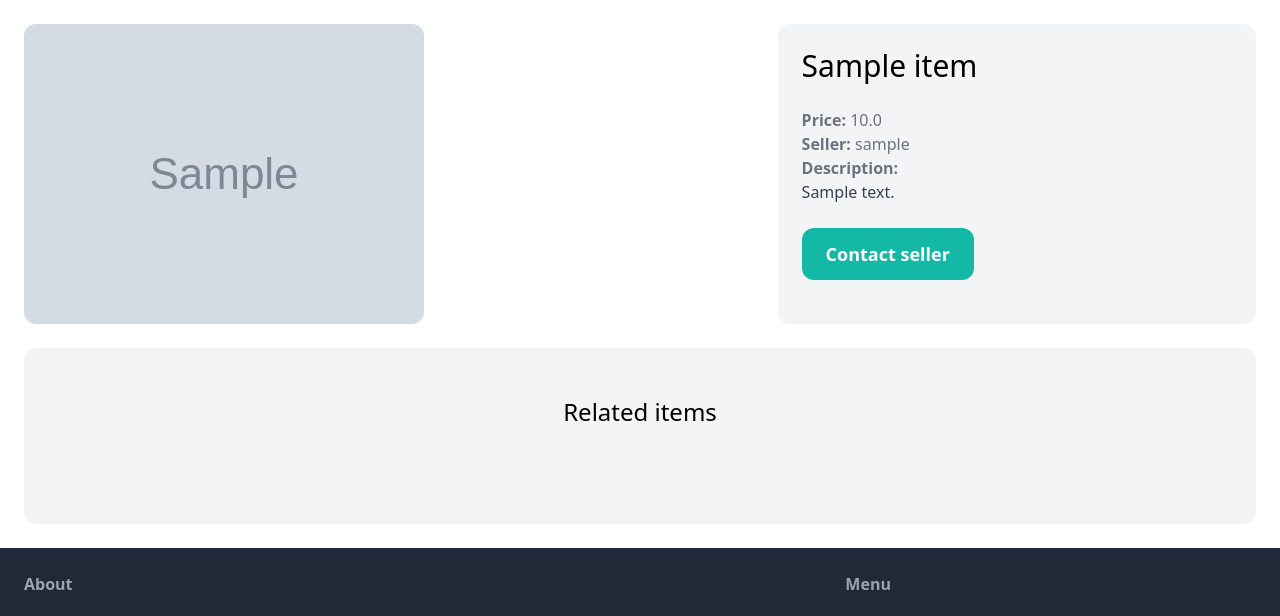
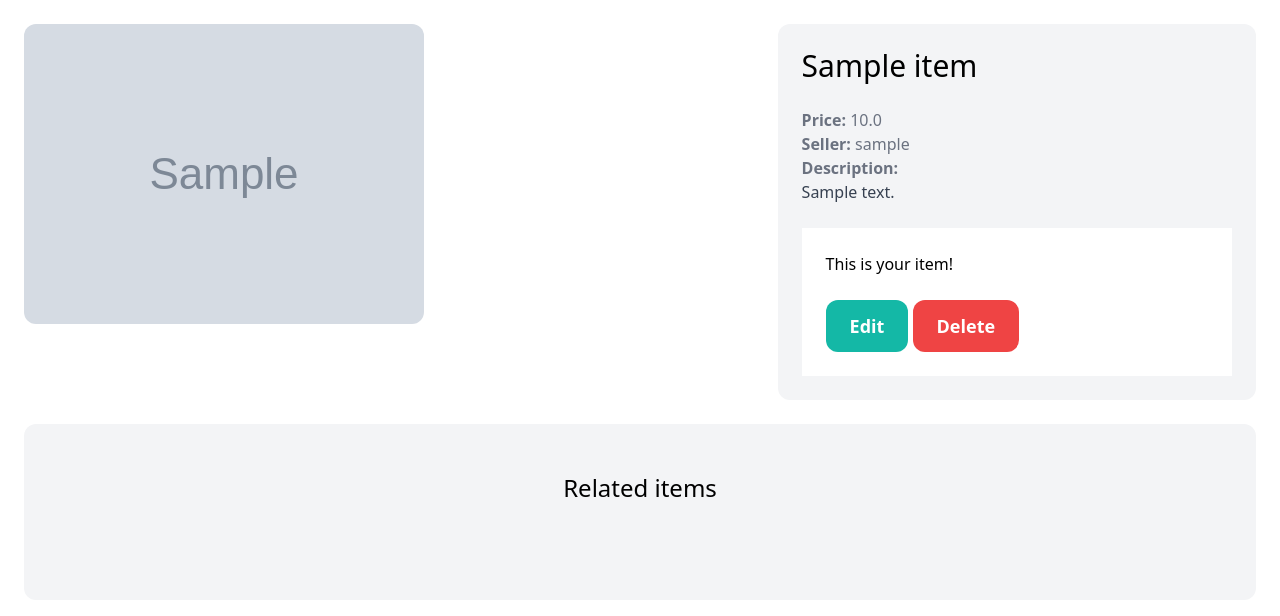
Before and after one commit to cdavidstefan/djangoMarketplace, a Django app: page /items/1/ in a window 1280 px wide. Shown: the part 77-693 px from the top of the page. Run offline with Django 5.2, Linux system fonts and the light colour scheme; a user stored in the database is signed in; tables that the repository leaves empty hold one stand-in row (values such as "Sample post"); grey boxes marked "Sample" are stand-in pictures; some libraries are stand-ins or nearby versions.

Commit message:
deleteOption

```diff
--- a/Marketplace/item/templates/item/detail.html
+++ b/Marketplace/item/templates/item/detail.html
@@ -22,7 +22,16 @@
         </p>
         {% endif %}
 
-        <a href="#" class="inline-block mt-6 px-6 py-3 text-lg font-semibold bg-teal-500 text-white rounded-xl hover:bg-teal-700">Contact seller</a>
+        {% if request.user == item.created_by %}
+            <div class="mt-6 p-6 bg-white rounded-lx">
+                <p>This is your item!</p>
+
+                <a href="" class="inline-block mt-6 px-6 py-3 text-lg font-semibold bg-teal-500 text-white rounded-xl">Edit</a>
+                <a href="{% url 'item:delete' item.id %}" class="inline-block mt-6 px-6 py-3 text-lg font-semibold bg-red-500 text-white rounded-xl">Delete</a>
+            </div>
+        {% else %}
+            <a href="#" class="inline-block mt-6 px-6 py-3 text-lg font-semibold bg-teal-500 text-white rounded-xl hover:bg-teal-700">Contact seller</a>
+        {% endif %}
     </div>
 </div>
 
--- a/Marketplace/item/urls.py
+++ b/Marketplace/item/urls.py
@@ -7,4 +7,5 @@ app_name = 'item'
 urlpatterns = [
     path('new/', views.new, name='new'),
     path('<int:pk>/', views.details, name='detail'),
+    path('<int:pk>/delete/', views.delete, name='delete'),
 ]
--- a/Marketplace/item/views.py
+++ b/Marketplace/item/views.py
@@ -7,7 +7,6 @@ from .models import Item
 def details(request, pk):
     item = get_object_or_404(Item, pk=pk)
     related_items = Item.objects.filter(category = item.category, is_sold = False).exclude(pk=pk)[0:3]
-
 
     return render(request, 'item/detail.html', {
         'item': item,
@@ -32,3 +31,10 @@ def new(request):
         'form': form,
         'title': 'New Item',
     })
+
+@login_required
+def delete(request, pk):
+    item = get_object_or_404(Item, pk = pk, created_by = request.user)
+    item.delete()
+
+    return redirect('dashboard:index')
```
